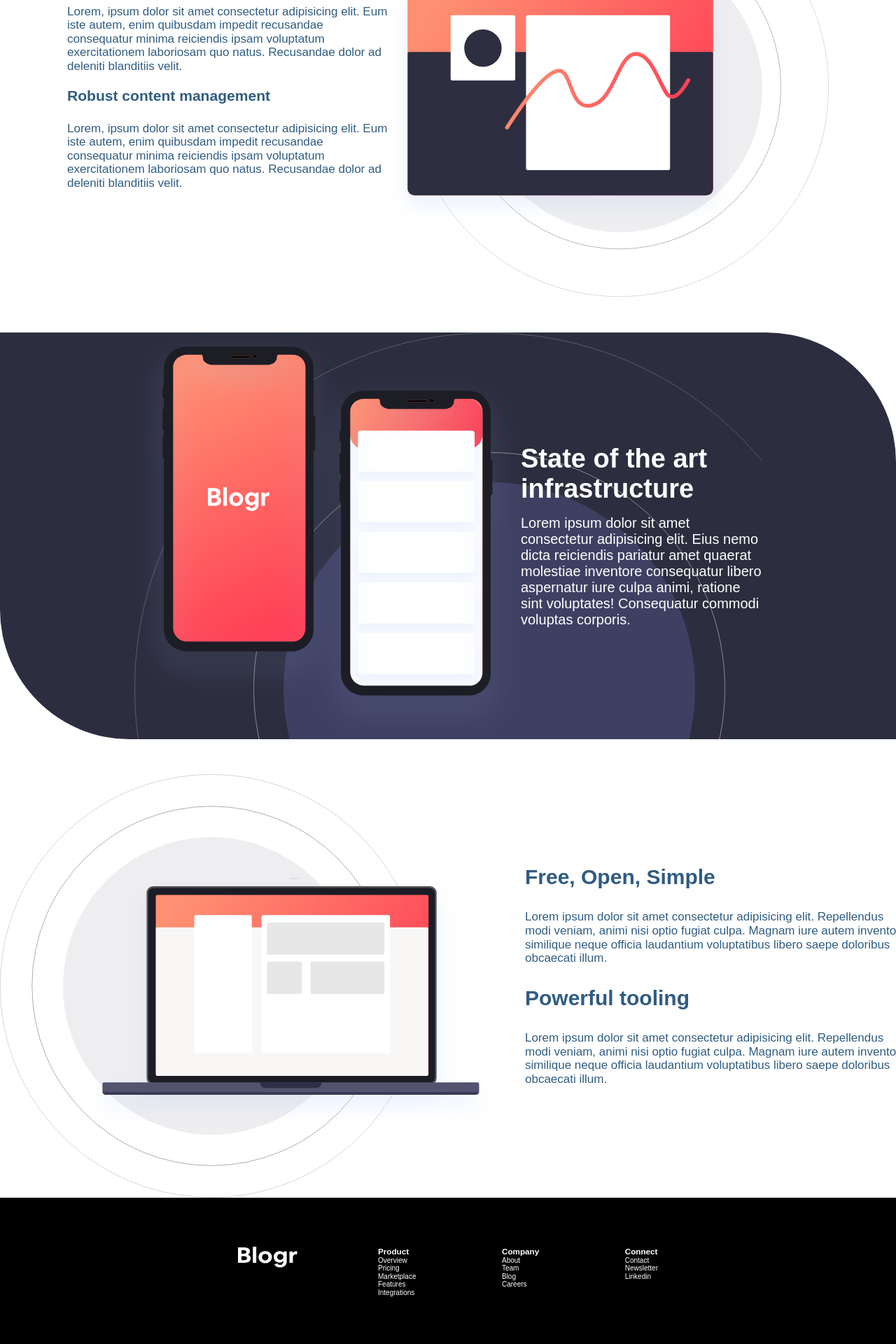
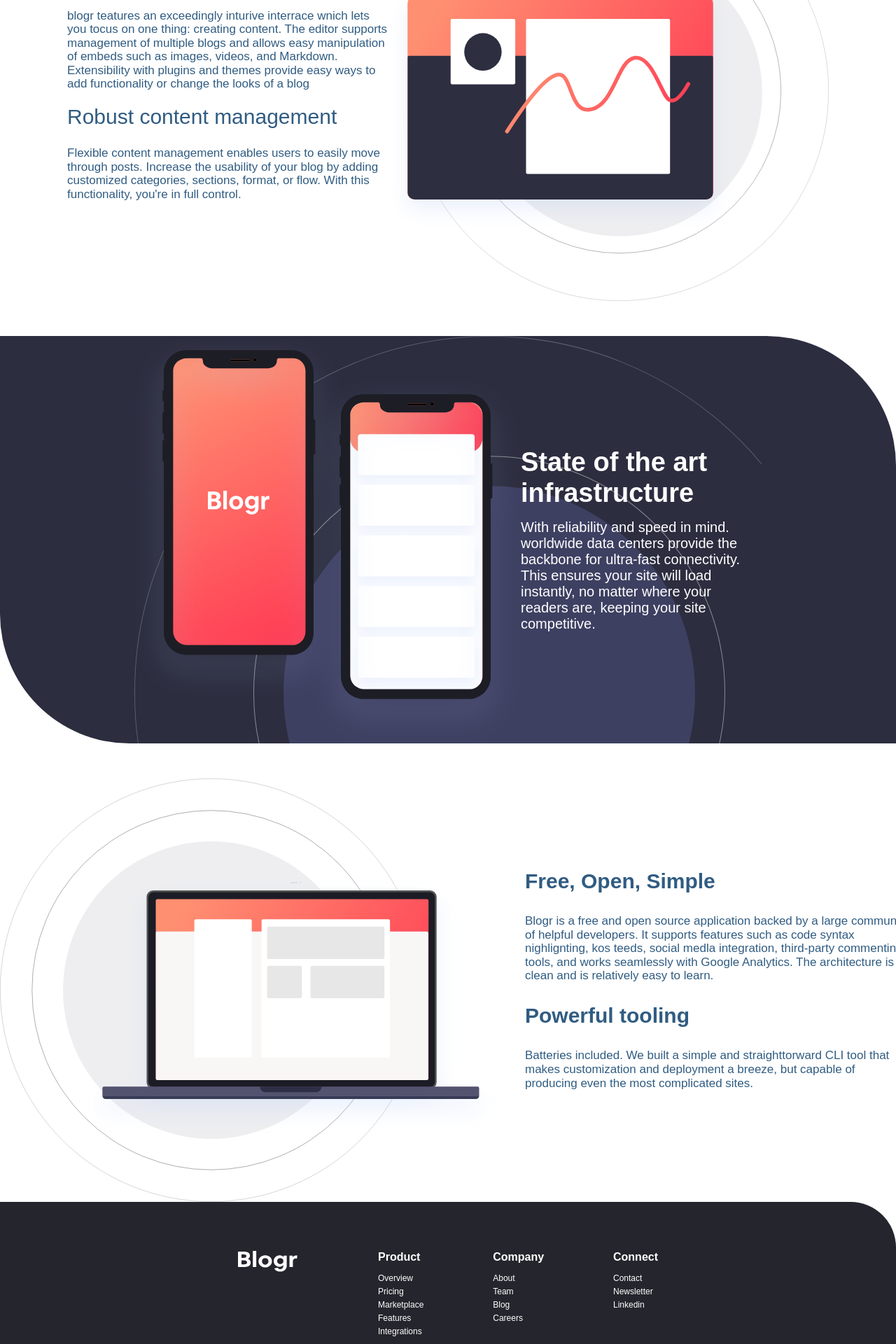
Before and after one commit to Vahe-Sevachyan/blogr-landing-page, a Vue app: page / in a window 1280 px wide. Shown: the part 660-2580 px from the top of the page at 70% size. Built offline with nearby package versions, Linux system fonts and the light colour scheme; a web font is replaced by a local one.

Commit message:
updated styles in footer and h3/h2

```diff
--- a/src/components/BodyOne.vue
+++ b/src/components/BodyOne.vue
@@ -11,17 +11,18 @@
       <div class="description-paragraph">
         <h3>Introducing an extensible editor</h3>
         <p>
-          Lorem, ipsum dolor sit amet consectetur adipisicing elit. Eum iste
-          autem, enim quibusdam impedit recusandae consequatur minima reiciendis
-          ipsam voluptatum exercitationem laboriosam quo natus. Recusandae dolor
-          ad deleniti blanditiis velit.
+          blogr teatures an exceedingly inturive interrace wnich lets you tocus
+          on one thing: creating content. The editor supports management of
+          multiple blogs and allows easy manipulation of embeds such as images,
+          videos, and Markdown. Extensibility with plugins and themes provide
+          easy ways to add functionality or change the looks of a blog
         </p>
         <h3>Robust content management</h3>
         <p>
-          Lorem, ipsum dolor sit amet consectetur adipisicing elit. Eum iste
-          autem, enim quibusdam impedit recusandae consequatur minima reiciendis
-          ipsam voluptatum exercitationem laboriosam quo natus. Recusandae dolor
-          ad deleniti blanditiis velit.
+          Flexible content management enables users to easily move through
+          posts. Increase the usability of your blog by adding customized
+          categories, sections, format, or flow. With this functionality, you're
+          in full control.
         </p>
       </div>
       <img
@@ -37,13 +38,16 @@
 @import url("https://fonts.google.com/specimen/Overpass?preview.text_type=custom");
 @import url("https://fonts.google.com/specimen/Ubuntu?preview.text_type=custom");
 h2 {
-  font-size: 3rem;
+  font-size: 3.5rem;
   margin: 3rem 0 3rem 0;
   font-family: "Ubuntu", Arial, Helvetica, sans-serif, monospace;
+  color: hsl(208, 46%, 35%);
 }
-h2,
+
 h3 {
   color: hsl(208, 46%, 35%);
+  font-size: 3rem;
+  font-weight: 500;
 }
 .body-one-container {
   width: 85%;
--- a/src/components/BodyThree.vue
+++ b/src/components/BodyThree.vue
@@ -6,19 +6,19 @@
       <div>
         <h3>Free, Open, Simple</h3>
         <p>
-          Lorem ipsum dolor sit amet consectetur adipisicing elit. Repellendus
-          modi veniam, animi nisi optio fugiat culpa. Magnam iure autem
-          inventore, similique neque officia laudantium voluptatibus libero
-          saepe doloribus obcaecati illum.
+          Blogr is a free and open source application backed by a large
+          community of helpful developers. It supports features such as code
+          syntax nighlignting, kos teeds, social medla integration, third-party
+          commenting tools, and works seamlessly with Google Analytics. The
+          architecture is clean and is relatively easy to learn.
         </p>
       </div>
       <div>
         <h3>Powerful tooling</h3>
         <p>
-          Lorem ipsum dolor sit amet consectetur adipisicing elit. Repellendus
-          modi veniam, animi nisi optio fugiat culpa. Magnam iure autem
-          inventore, similique neque officia laudantium voluptatibus libero
-          saepe doloribus obcaecati illum.
+          Batteries included. We built a simple and straighttorward CLI tool
+          that makes customization and deployment a breeze, but capable of
+          producing even the most complicated sites.
         </p>
       </div>
     </div>
--- a/src/components/BodyTwo.vue
+++ b/src/components/BodyTwo.vue
@@ -9,10 +9,10 @@
       <div class="paragraph-container">
         <h1>State of the art infrastructure</h1>
         <p>
-          Lorem ipsum dolor sit amet consectetur adipisicing elit. Eius nemo
-          dicta reiciendis pariatur amet quaerat molestiae inventore consequatur
-          libero aspernatur iure culpa animi, ratione sint voluptates!
-          Consequatur commodi voluptas corporis.
+          With reliability and speed in mind. worldwide data centers provide the
+          backbone for ultra-fast connectivity. This ensures your site will load
+          instantly, no matter where your readers are, keeping your site
+          competitive.
         </p>
       </div>
     </div>
--- a/src/components/FooterSection.vue
+++ b/src/components/FooterSection.vue
@@ -1,7 +1,7 @@
 <script></script>
 <template>
   <div class="bg-container">
-    <div class="nav-container">
+    <div class="footer-container">
       <img src="../assets/images/logo.svg" alt="logo picture" />
       <div class="link-container">
         <div class="links">
@@ -37,22 +37,33 @@
 </template>
 
 <style scoped>
+h3 {
+  font-size: 1.6rem;
+  margin-bottom: 1.5rem;
+  font-weight: 600;
+}
+li {
+  font-size: 1.2rem;
+  margin-bottom: 0.5rem;
+}
 .bg-container {
   max-width: 100%;
-  background-color: black;
+  background-color: hsl(240, 10%, 16%);
+  border-top-right-radius: 65px;
 }
 img {
   width: 85px;
   height: 30px;
 }
-.nav-container {
+.footer-container {
   /* height: 30vh; */
+
   width: 60rem;
   color: white;
   display: flex;
   margin: 0 auto;
   justify-content: space-between;
-  padding: 7rem 0 7rem 0;
+  padding: 7rem 0 6rem 0;
 }
 .link-container {
   width: 40rem;
```
